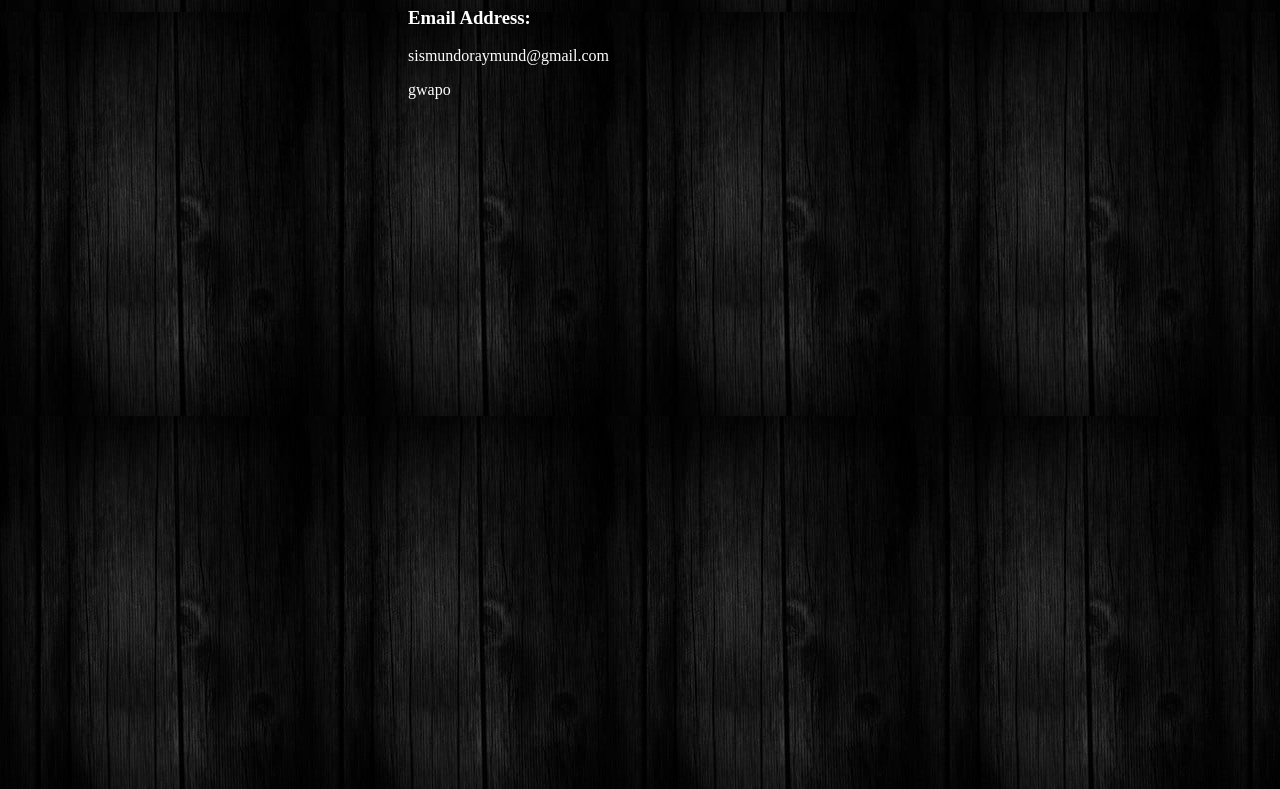
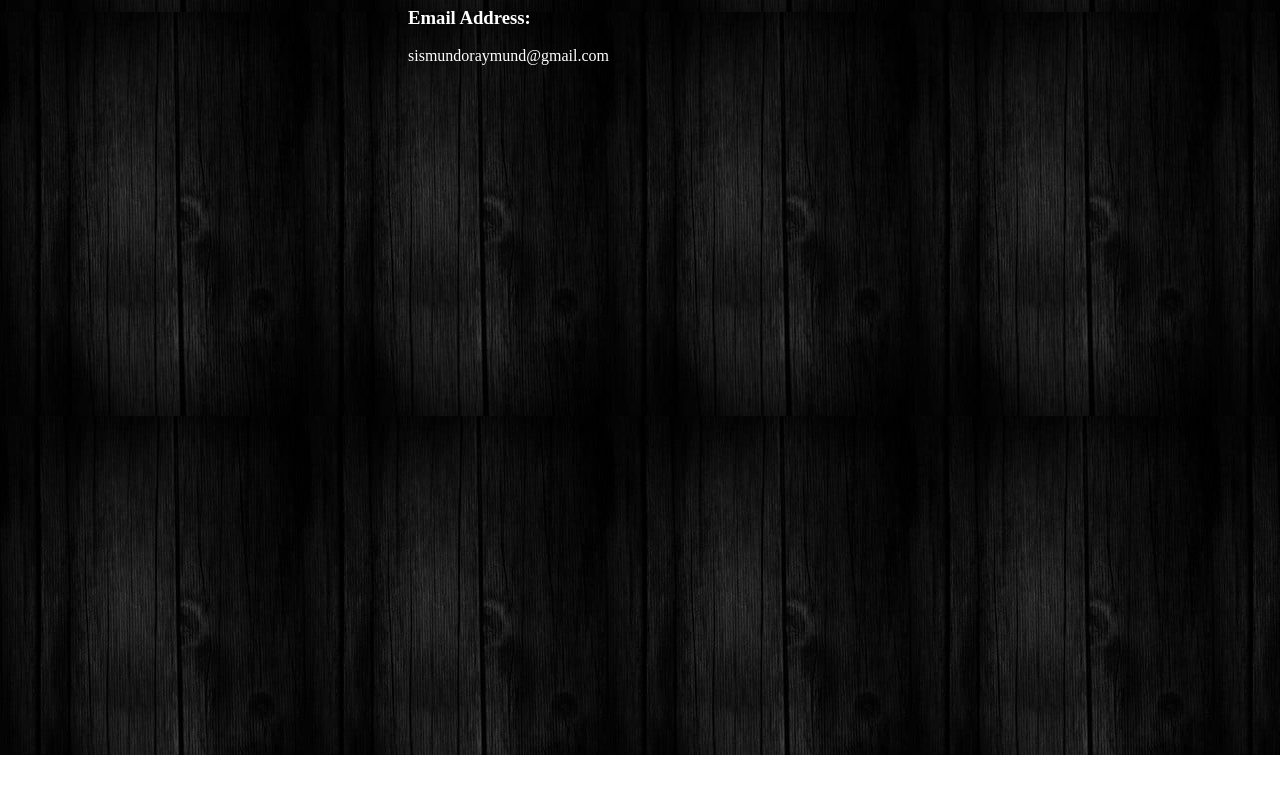
Before and after one commit to raysha23/Raymund-Profile, a plain HTML site: page index.html in a window 1280 px wide. Shown: the part 5240-6029 px from the top of the page. After the commit the page ends 5995 px from the top, so only its background shows below. Drawn offline with Linux system fonts and the light colour scheme.

Commit message:
Update index.html

```diff
--- a/index.html
+++ b/index.html
@@ -77,7 +77,7 @@
     <p><a href="https://www.facebook.com/raysha23"> Raymund Sismundo</a></p> <br>
     <h3>Email Address: </h3>
     <p>sismundoraymund@gmail.com</p>
-    <p>gwapo</p>
+
 </div>
 </br></br></br></br></br></br></br></br></br></br></br></br></br></br></br></br></br></br></br></br></br></br></br></br></br></br></br></br></br></br></br></br></br></br></br></br></br>
 
```
